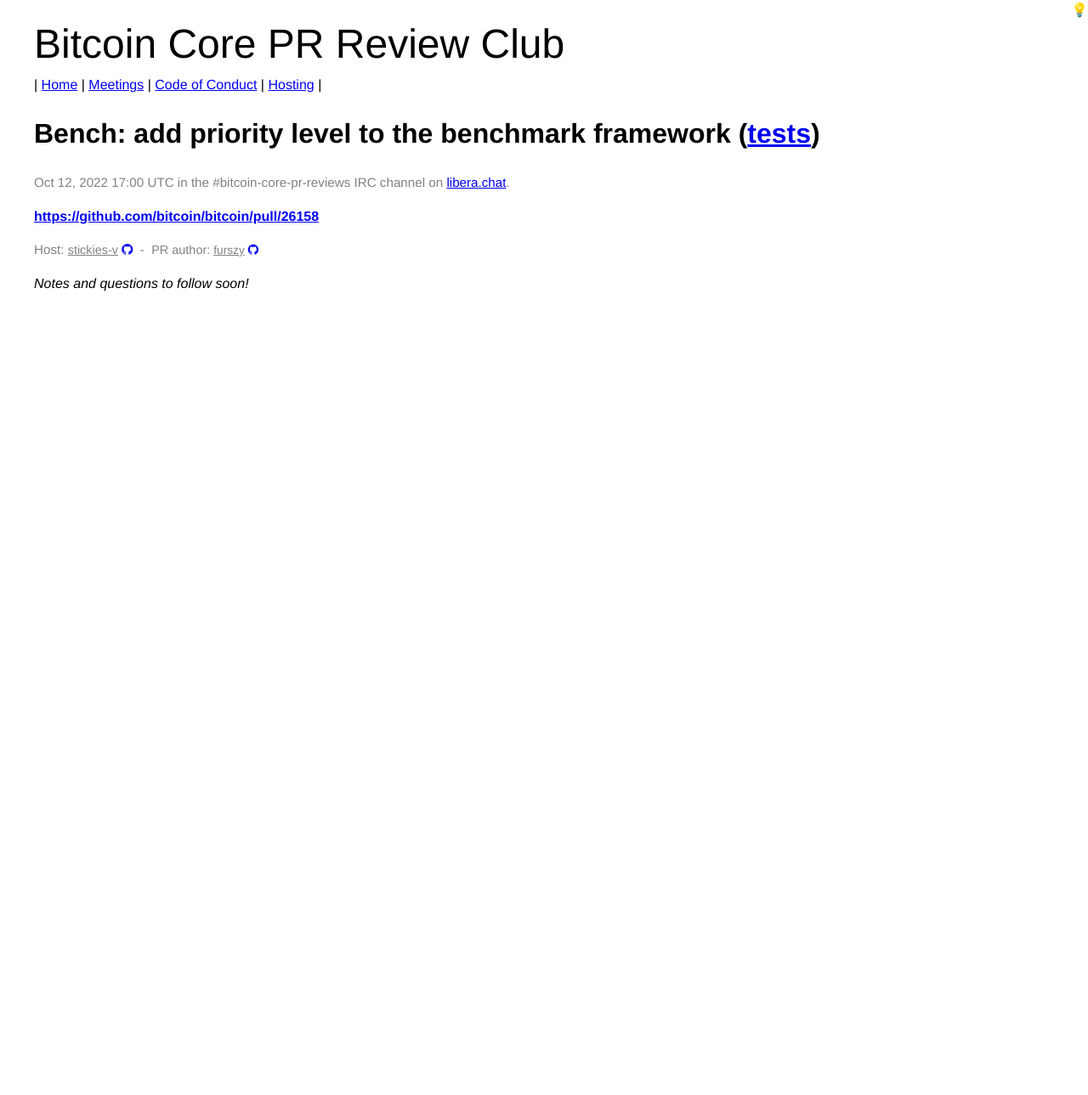
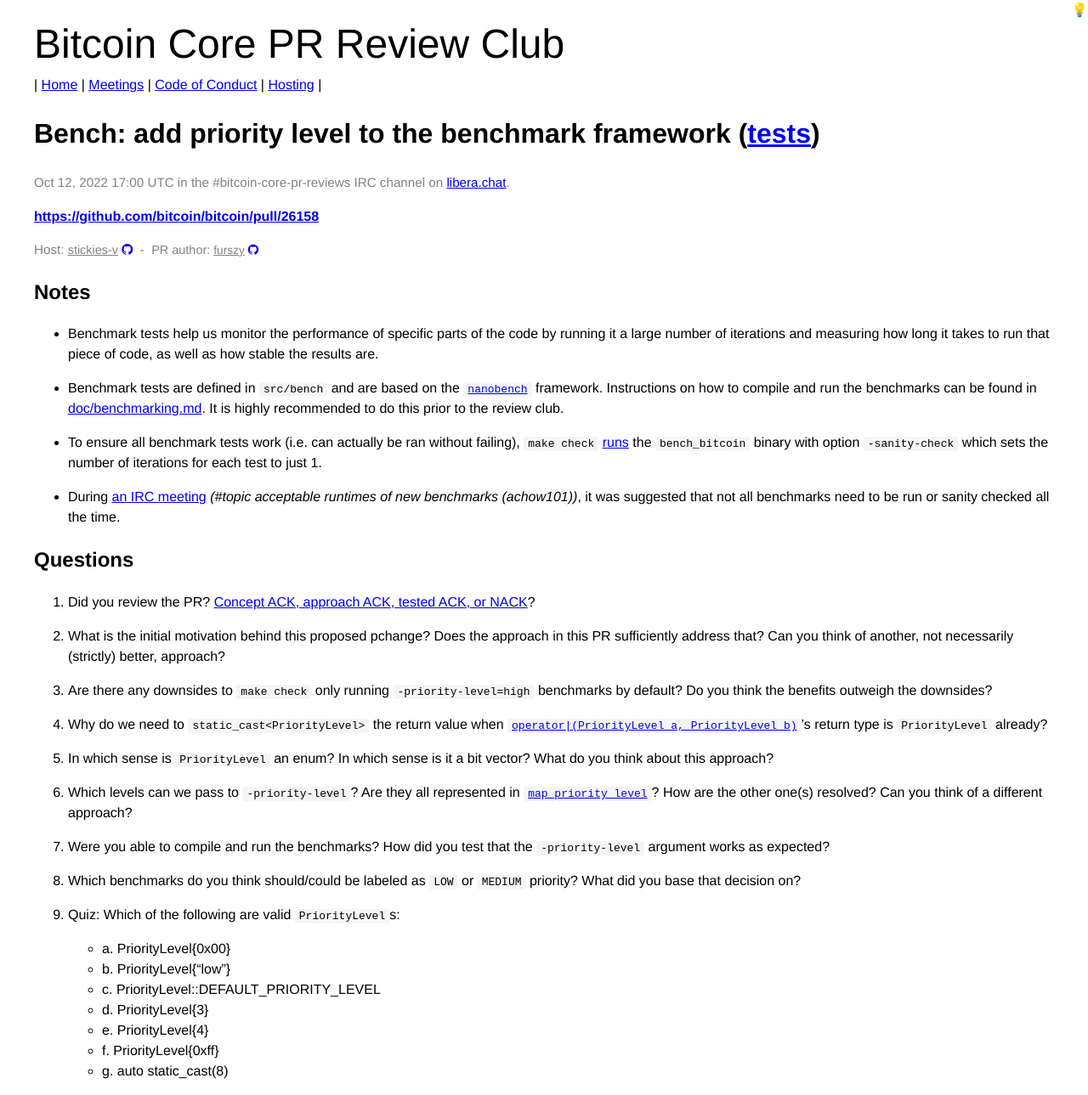
Before and after one commit to bitcoin-core-review-club/website, a Jekyll site: the page built from _posts/2022-10-12-#26158.md, in a window 1280 px wide. Shown: the whole page at 85% size. Built offline with Jekyll 4.4.1, drawn with Linux system fonts in a browser that asks for light colours; before the commit the page ends 916 px from its top, so only the background shows below that.

Commit message:
add notes for n26158

```diff
--- a/_posts/2022-10-12-#26158.md
+++ b/_posts/2022-10-12-#26158.md
@@ -7,17 +7,44 @@
 components: ["tests"]
 host: stickies-v
 status: upcoming
-commit:
+commit: cbc077e
 ---
 
-_Notes and questions to follow soon!_
+## Notes
 
-<!-- TODO: Before meeting, add notes and questions
-## Notes
+- Benchmark tests help us monitor the performance of specific parts of the code by running it a large number of iterations and measuring how long it takes to run that piece of code, as well as how stable the results are.
+
+- Benchmark tests are defined in `src/bench` and are based on the [`nanobench`](https://github.com/martinus/nanobench) framework. Instructions on how to compile and run the benchmarks can be found in [doc/benchmarking.md](https://github.com/bitcoin/bitcoin/blob/master/doc/benchmarking.md). It is highly recommended to do this prior to the review club.
+
+- To ensure all benchmark tests work (i.e. can actually be ran without failing), `make check` [runs](https://github.com/bitcoin/bitcoin/blob/2d8d9aecacfe5a5c3bce7807845456d82c674aa5/src/Makefile.test.include#L376-L378) the `bench_bitcoin` binary with option `-sanity-check` which sets the number of iterations for each test to just 1.
+
+- During [an IRC meeting](https://bitcoin.jonasschnelli.ch/ircmeetings/logs/bitcoin-core-dev/2022/bitcoin-core-dev.2022-09-22-19.00.moin.txt) _(#topic acceptable runtimes of new benchmarks (achow101))_, it was suggested that not all benchmarks need to be run or sanity checked all the time.
 
 ## Questions
 1. Did you review the PR? [Concept ACK, approach ACK, tested ACK, or NACK](https://github.com/bitcoin/bitcoin/blob/master/CONTRIBUTING.md#peer-review)?
--->
+
+1. What is the initial motivation behind this proposed pchange? Does the approach in this PR sufficiently address that? Can you think of another, not necessarily (strictly) better, approach?
+
+1. Are there any downsides to `make check` only running `-priority-level=high` benchmarks by default? Do you think the benefits outweigh the downsides?
+
+1. Why do we need to `static_cast<PriorityLevel>` the return value when [`operator|(PriorityLevel a, PriorityLevel b)`](https://github.com/bitcoin-core-review-club/bitcoin/blob/cbc077e77a5d0ba8ae11b1f5d89480c997fdef55/src/bench/bench.h#L50)'s return type is `PriorityLevel` already?
+
+1. In which sense is `PriorityLevel` an enum? In which sense is it a bit vector? What do you think about this approach?
+
+1. Which levels can we pass to `-priority-level`? Are they all represented in [`map_priority_level`](https://github.com/bitcoin-core-review-club/bitcoin/blob/cbc077e77a5d0ba8ae11b1f5d89480c997fdef55/src/bench/bench.cpp#L47-L51)? How are the other one(s) resolved? Can you think of a different approach?
+
+1. Were you able to compile and run the benchmarks? How did you test that the `-priority-level` argument works as expected?
+
+1. Which benchmarks do you think should/could be labeled as `LOW` or `MEDIUM` priority? What did you base that decision on?
+
+1. Quiz: Which of the following are valid `PriorityLevel`s:
+   * a. PriorityLevel{0x00}
+   * b. PriorityLevel{"low"}
+   * c. PriorityLevel::DEFAULT_PRIORITY_LEVEL
+   * d. PriorityLevel{3}
+   * e. PriorityLevel{4}
+   * f. PriorityLevel{0xff}
+   * g. auto static_cast<PriorityLevel>(8)
 
 
 <!-- TODO: After meeting, uncomment and add meeting log between the irc tags
```
